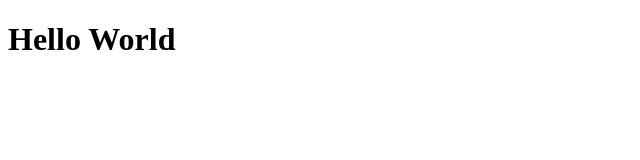
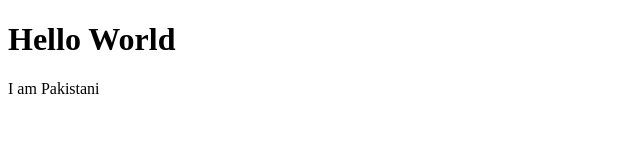
Before and after one commit to MalikUmair5/first-Git-repo, a plain HTML site: page index.html in a window 1280 px wide. Shown: the whole page, without its empty margins (0-640 px from the left). Drawn offline with Linux system fonts and the light colour scheme.

Commit message:
added Paragraph

```diff
--- a/index.html
+++ b/index.html
@@ -7,5 +7,6 @@
 </head>
 <body>
   <h1>Hello World</h1>
+  <p>I am Pakistani</p>
 </body>
 </html>
```
Also changed, not shown: 1 other file.
